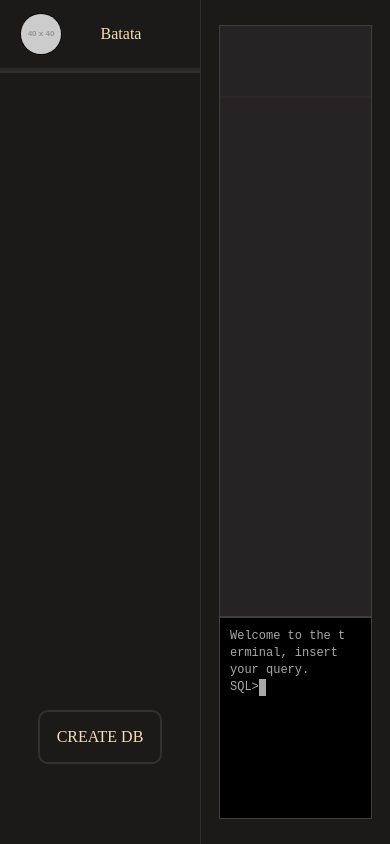
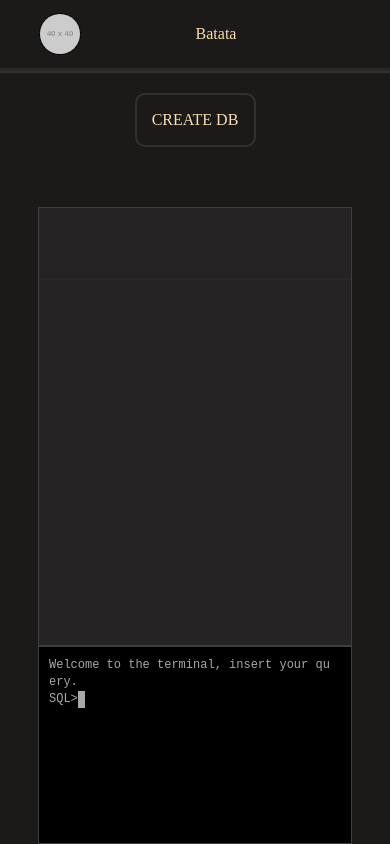
Before and after one commit to Gustavo-Feijo/WebDatabaseGUI, a website: page public/app.html in a window 390 px wide. Drawn offline with Linux system fonts and the light colour scheme; no server answers; placeholder pictures from the web are drawn by us.

Commit message:
Added media query to improve design on mobile

```diff
--- a/public/app.html
+++ b/public/app.html
@@ -9,6 +9,7 @@
     <title>Database GUI</title>
     <link rel="stylesheet" href="./leftbar.css">
     <link rel="stylesheet" href="./content.css">
+    <link rel="stylesheet" href="./mediaquery.css">
     <link rel="stylesheet" href="./jquery.terminal.css">
 </head>
 
--- a/public/leftbar.css
+++ b/public/leftbar.css
@@ -65,6 +65,7 @@ body {
     align-items: center;
     justify-content: center;
     display: flex;
+    cursor: pointer;
 }
 
 .button:hover {
@@ -94,6 +95,7 @@ body {
     margin-top: 20px;
     margin-bottom: 80px;
     width: 60%;
+    cursor: pointer;
 }
 
 #create_db div {
--- /dev/null
+++ b/public/mediaquery.css
@@ -0,0 +1,26 @@
+@media (max-width: 768px) {
+    body {
+        flex-direction: column;
+    }
+
+    #leftbar_container {
+        flex-direction: row;
+        width: 100%;
+        height: fit-content;
+        flex-wrap: wrap;
+    }
+
+    #profile_information {
+        flex-grow: 1;
+    }
+
+    #create_db {
+        margin: 0;
+        width: 30%;
+        margin-bottom: 60px;
+        margin-top: 20px;
+    }
+    .database{
+        margin-left: 15px;
+    }
+}
```
